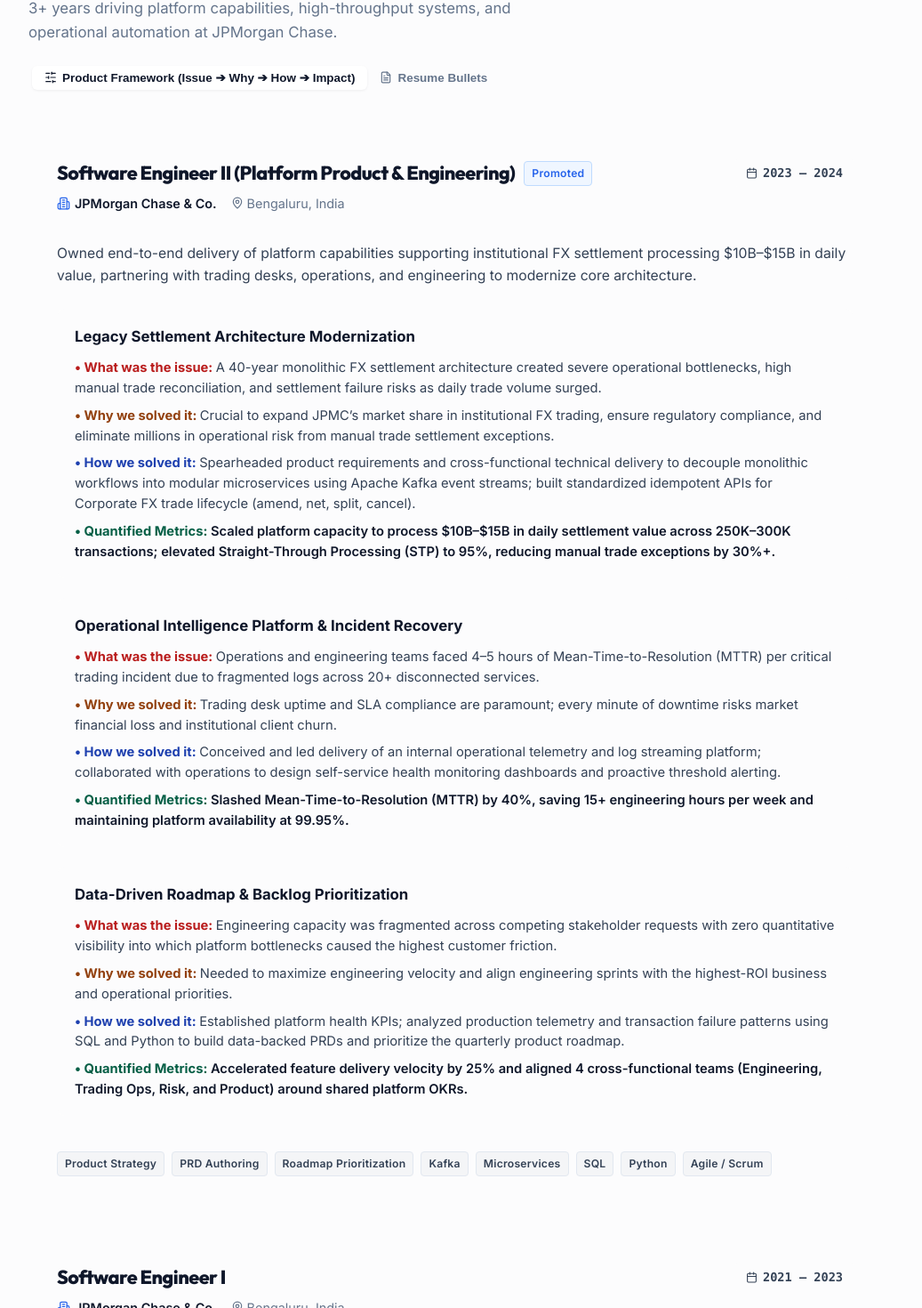
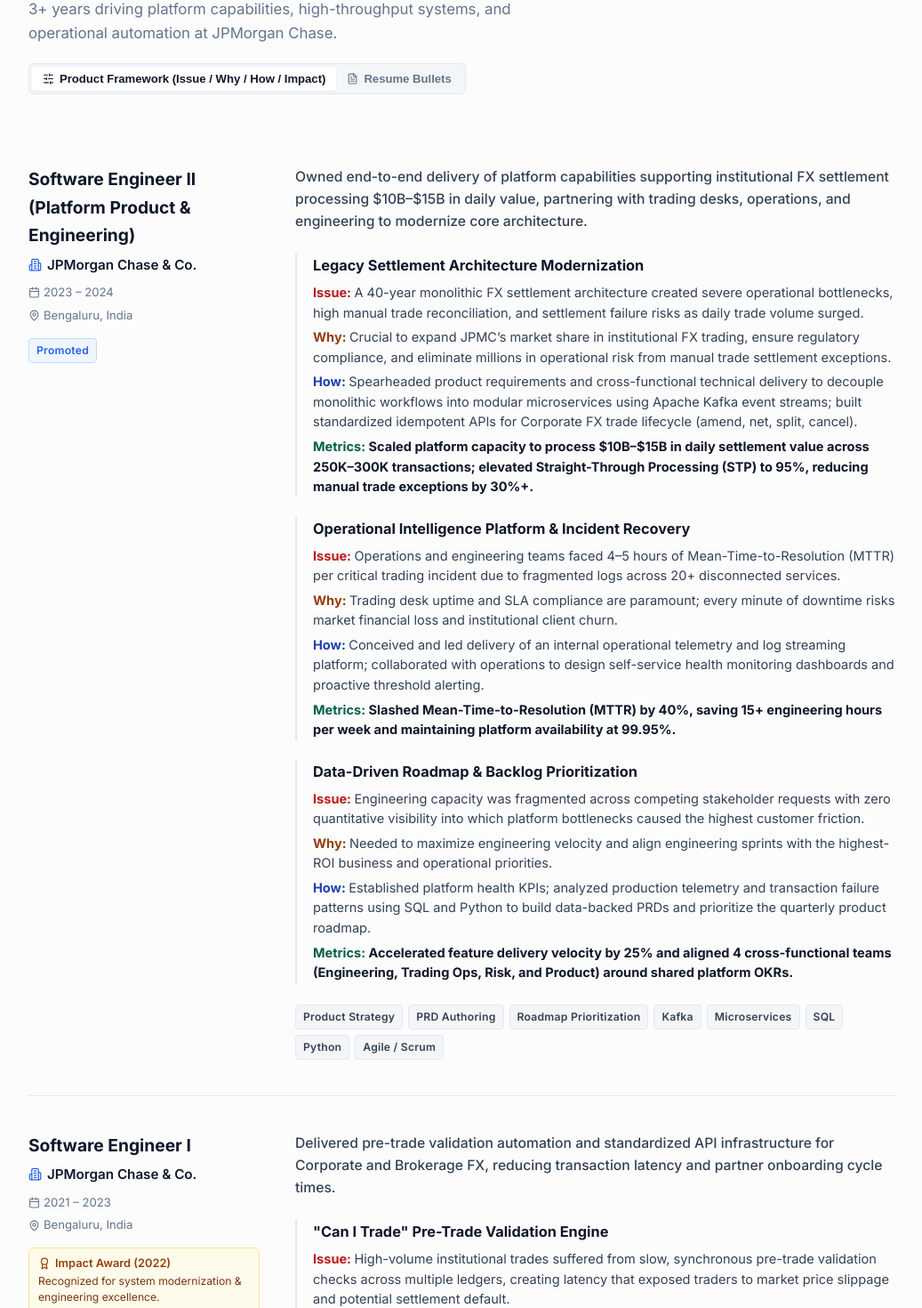
Before and after one commit to rohanvashisth/Portfolio, a React (Vite) app: page / in a window 1280 px wide. Shown: the part 1074-2544 px from the top of the page at 89% size, without its empty margins (120-1157 px from the left). Built offline with nearby package versions, Linux system fonts and the light colour scheme.

Commit message:
Auto-commit: saved changes on 10/14/2026, 6:05:43 PM

```diff
--- a/src/components/Experience.jsx
+++ b/src/components/Experience.jsx
@@ -1,8 +1,8 @@
 import React, { useState } from 'react';
-import { Award, Calendar, MapPin, Building2, CheckCircle2, SlidersHorizontal, FileText, ArrowRight } from 'lucide-react';
+import { Award, Calendar, MapPin, Building2, SlidersHorizontal, FileText } from 'lucide-react';
 
 export default function Experience() {
-  const [viewMode, setViewMode] = useState('product'); // 'product' (Issue/Why/How/Impact) or 'concise' (Standard Resume)
+  const [viewMode, setViewMode] = useState('product'); // 'product' or 'concise'
 
   const experiences = [
     {
@@ -72,7 +72,7 @@
   ];
 
   return (
-    <section id="experience" className="section" style={{ borderTop: '1px solid var(--border-subtle)' }}>
+    <section id="experience" className="section">
       <div className="container">
 
         {/* Section Header with View Toggle */}
@@ -85,14 +85,14 @@
             </p>
           </div>
 
-          {/* Toggle Button */}
+          {/* Toggle */}
           <div
             style={{
               display: 'flex',
-              backgroundColor: 'var(--bg-surface-subtle)',
-              padding: '4px',
-              borderRadius: '8px',
-              border: '1px solid var(--border-subtle)'
+              backgroundColor: 'var(--bg-subtle)',
+              padding: '3px',
+              borderRadius: '6px',
+              border: '1px solid var(--border-hairline)'
             }}
           >
             <button
@@ -101,20 +101,20 @@
                 display: 'flex',
                 alignItems: 'center',
                 gap: '6px',
-                padding: '6px 14px',
-                borderRadius: '6px',
-                fontSize: '0.84rem',
+                padding: '6px 12px',
+                borderRadius: '4px',
+                fontSize: '0.82rem',
                 fontWeight: 600,
                 cursor: 'pointer',
                 border: 'none',
                 backgroundColor: viewMode === 'product' ? '#ffffff' : 'transparent',
                 color: viewMode === 'product' ? 'var(--text-primary)' : 'var(--text-muted)',
-                boxShadow: viewMode === 'product' ? '0 1px 3px rgba(0,0,0,0.06)' : 'none',
+                boxShadow: viewMode === 'product' ? '0 1px 2px rgba(0,0,0,0.05)' : 'none',
                 transition: 'all 0.15s ease'
               }}
             >
-              <SlidersHorizontal size={14} />
-              <span>Product Framework (Issue ➔ Why ➔ How ➔ Impact)</span>
+              <SlidersHorizontal size={13} />
+              <span>Product Framework (Issue / Why / How / Impact)</span>
             </button>
             <button
               onClick={() => setViewMode('concise')}
@@ -122,191 +122,159 @@
                 display: 'flex',
                 alignItems: 'center',
                 gap: '6px',
-                padding: '6px 14px',
-                borderRadius: '6px',
-                fontSize: '0.84rem',
+                padding: '6px 12px',
+                borderRadius: '4px',
+                fontSize: '0.82rem',
                 fontWeight: 600,
                 cursor: 'pointer',
                 border: 'none',
                 backgroundColor: viewMode === 'concise' ? '#ffffff' : 'transparent',
                 color: viewMode === 'concise' ? 'var(--text-primary)' : 'var(--text-muted)',
-                boxShadow: viewMode === 'concise' ? '0 1px 3px rgba(0,0,0,0.06)' : 'none',
+                boxShadow: viewMode === 'concise' ? '0 1px 2px rgba(0,0,0,0.05)' : 'none',
                 transition: 'all 0.15s ease'
               }}
             >
-              <FileText size={14} />
+              <FileText size={13} />
               <span>Resume Bullets</span>
             </button>
           </div>
         </div>
 
-        {/* Experience Cards */}
-        <div style={{ display: 'flex', flexDirection: 'column', gap: '32px', maxWidth: '960px' }}>
-          {experiences.map((exp) => (
+        {/* Integrated Timeline (Split Rail) */}
+        <div style={{ display: 'flex', flexDirection: 'column' }}>
+          {experiences.map((exp, idx) => (
             <div
               key={exp.id}
-              className="glass-card"
               style={{
-                textAlign: 'left',
-                padding: '32px',
-                position: 'relative'
+                display: 'grid',
+                gridTemplateColumns: '260px 1fr',
+                gap: '40px',
+                padding: '40px 0',
+                borderTop: idx > 0 ? '1px solid var(--border-hairline)' : 'none',
+                textAlign: 'left'
               }}
+              className="experience-split-row"
             >
-              {/* Card Header */}
-              <div
-                style={{
-                  display: 'flex',
-                  justifyContent: 'space-between',
-                  alignItems: 'flex-start',
-                  flexWrap: 'wrap',
-                  gap: '12px',
-                  marginBottom: '16px',
-                  paddingBottom: '16px',
-                  borderBottom: '1px solid var(--border-subtle)'
-                }}
-              >
+
+              {/* Left Column: Organization & Tenure */}
               <div>
-                  <div style={{ display: 'flex', alignItems: 'center', gap: '10px', flexWrap: 'wrap', marginBottom: '4px' }}>
-                    <h3 style={{ fontSize: '1.35rem', fontWeight: 750, color: 'var(--text-primary)' }}>
+                <div style={{ fontSize: '1.2rem', fontWeight: 750, color: 'var(--text-primary)', marginBottom: '4px' }}>
                   {exp.role}
-                    </h3>
+                </div>
+
+                <div style={{ fontSize: '0.95rem', fontWeight: 600, color: 'var(--text-primary)', display: 'flex', alignItems: 'center', gap: '6px', marginBottom: '8px' }}>
+                  <Building2 size={15} style={{ color: 'var(--primary)' }} />
+                  <span>{exp.company}</span>
+                </div>
+
+                <div style={{ display: 'flex', flexDirection: 'column', gap: '4px', fontSize: '0.82rem', color: 'var(--text-muted)', marginBottom: '14px' }}>
+                  <span style={{ display: 'flex', alignItems: 'center', gap: '4px' }}>
+                    <Calendar size={13} />
+                    <span>{exp.period}</span>
+                  </span>
+                  <span style={{ display: 'flex', alignItems: 'center', gap: '4px' }}>
+                    <MapPin size={13} />
+                    <span>{exp.location}</span>
+                  </span>
+                </div>
+
                 {exp.badge && (
-                      <span className="badge badge-primary">
+                  <span className="badge badge-primary" style={{ marginBottom: '10px' }}>
                     {exp.badge}
                   </span>
                 )}
+
+                {exp.award && (
+                  <div
+                    style={{
+                      marginTop: '8px',
+                      padding: '8px 10px',
+                      backgroundColor: 'var(--amber-subtle)',
+                      border: '1px solid #fde68a',
+                      borderRadius: '6px',
+                      fontSize: '0.8rem',
+                      fontWeight: 600,
+                      color: '#92400e',
+                      lineHeight: 1.4
+                    }}
+                  >
+                    <div style={{ display: 'flex', alignItems: 'center', gap: '5px', marginBottom: '2px' }}>
+                      <Award size={14} />
+                      <span>Impact Award (2022)</span>
+                    </div>
+                    <span style={{ fontWeight: 400, fontSize: '0.76rem', color: '#78350f' }}>
+                      Recognized for system modernization & engineering excellence.
+                    </span>
+                  </div>
+                )}
               </div>
 
-                  <div style={{ display: 'flex', alignItems: 'center', gap: '16px', flexWrap: 'wrap', fontSize: '0.9rem', color: 'var(--text-muted)' }}>
-                    <span style={{ fontWeight: 600, color: 'var(--text-primary)', display: 'flex', alignItems: 'center', gap: '5px' }}>
-                      <Building2 size={15} style={{ color: 'var(--primary)' }} />
-                      {exp.company}
-                    </span>
-                    <span style={{ display: 'flex', alignItems: 'center', gap: '4px' }}>
-                      <MapPin size={14} />
-                      {exp.location}
-                    </span>
-                  </div>
-                </div>
+              {/* Right Column: Narrative & Bullets */}
+              <div>
+                <p style={{ fontSize: '0.98rem', color: 'var(--text-secondary)', lineHeight: 1.6, marginBottom: '24px', fontWeight: 500 }}>
+                  {exp.pmSummary}
+                </p>
 
+                {viewMode === 'product' ? (
+                  <div style={{ display: 'flex', flexDirection: 'column', gap: '22px' }}>
+                    {exp.points.map((pt, pIdx) => (
                       <div
+                        key={pIdx}
                         style={{
-                    fontFamily: 'var(--font-mono)',
-                    fontSize: '0.85rem',
-                    fontWeight: 600,
-                    color: 'var(--text-secondary)',
-                    backgroundColor: 'var(--bg-base)',
-                    padding: '6px 12px',
-                    borderRadius: '6px',
-                    border: '1px solid var(--border-subtle)',
+                          borderLeft: '2px solid var(--border-hairline)',
+                          paddingLeft: '18px',
                           display: 'flex',
-                    alignItems: 'center',
+                          flexDirection: 'column',
                           gap: '6px'
                         }}
                       >
-                  <Calendar size={13} />
-                  <span>{exp.period}</span>
-                </div>
-              </div>
-
-              {/* Award Banner if applicable */}
-              {exp.award && (
-                <div
-                  style={{
-                    display: 'flex',
-                    alignItems: 'center',
-                    gap: '10px',
-                    padding: '10px 14px',
-                    backgroundColor: 'var(--amber-light)',
-                    border: '1px solid var(--amber-border)',
-                    borderRadius: '8px',
-                    marginBottom: '20px',
-                    fontSize: '0.88rem',
-                    fontWeight: 600,
-                    color: '#92400e'
-                  }}
-                >
-                  <Award size={18} style={{ flexShrink: 0 }} />
-                  <span>{exp.award}</span>
-                </div>
-              )}
-
-              {/* Summary */}
-              <p style={{ fontSize: '0.98rem', color: 'var(--text-secondary)', lineHeight: 1.6, marginBottom: '24px' }}>
-                {exp.pmSummary}
-              </p>
-
-              {/* Points: Either Product Framework or Concise Bullets */}
-              {viewMode === 'product' ? (
-                <div style={{ display: 'flex', flexDirection: 'column', gap: '22px', marginBottom: '24px' }}>
-                  {exp.points.map((pt, idx) => (
-                    <div
-                      key={idx}
-                      style={{
-                        padding: '18px 20px',
-                        backgroundColor: 'var(--bg-base)',
-                        borderRadius: '10px',
-                        border: '1px solid var(--border-subtle)',
-                        display: 'flex',
-                        flexDirection: 'column',
-                        gap: '10px'
-                      }}
-                    >
-                      <div style={{ fontSize: '1.05rem', fontWeight: 700, color: 'var(--text-primary)' }}>
+                        <div style={{ fontSize: '1.02rem', fontWeight: 700, color: 'var(--text-primary)' }}>
                           {pt.title}
                         </div>
 
-                      <div style={{ display: 'grid', gridTemplateColumns: '1fr', gap: '8px', fontSize: '0.92rem', lineHeight: 1.55 }}>
+                        <div style={{ display: 'flex', flexDirection: 'column', gap: '5px', fontSize: '0.91rem', lineHeight: 1.55 }}>
                           <div>
-                          <strong style={{ color: '#b91c1c', fontWeight: 700 }}>• What was the issue: </strong>
+                            <span style={{ color: '#b91c1c', fontWeight: 700 }}>Issue: </span>
                             <span style={{ color: 'var(--text-secondary)' }}>{pt.issue}</span>
                           </div>
                           <div>
-                          <strong style={{ color: '#92400e', fontWeight: 700 }}>• Why we solved it: </strong>
+                            <span style={{ color: '#92400e', fontWeight: 700 }}>Why: </span>
                             <span style={{ color: 'var(--text-secondary)' }}>{pt.why}</span>
                           </div>
                           <div>
-                          <strong style={{ color: '#1e40af', fontWeight: 700 }}>• How we solved it: </strong>
+                            <span style={{ color: '#1e40af', fontWeight: 700 }}>How: </span>
                             <span style={{ color: 'var(--text-secondary)' }}>{pt.how}</span>
                           </div>
                           <div>
-                          <strong style={{ color: '#065f46', fontWeight: 700 }}>• Quantified Metrics: </strong>
-                          <span style={{ color: 'var(--text-primary)', fontWeight: 600 }}>{pt.metrics}</span>
+                            <span style={{ color: '#065f46', fontWeight: 700 }}>Metrics: </span>
+                            <span style={{ color: 'var(--text-primary)', fontWeight: 650 }}>{pt.metrics}</span>
                           </div>
                         </div>
                       </div>
                     ))}
                   </div>
                 ) : (
-                <div style={{ display: 'flex', flexDirection: 'column', gap: '14px', marginBottom: '24px' }}>
-                  {exp.points.map((pt, idx) => (
-                    <div key={idx} style={{ display: 'flex', gap: '12px', alignItems: 'flex-start' }}>
-                      <div
-                        style={{
-                          width: '6px',
-                          height: '6px',
-                          borderRadius: '50%',
-                          backgroundColor: 'var(--primary)',
-                          marginTop: '8px',
-                          flexShrink: 0
-                        }}
-                      />
-                      <div style={{ fontSize: '0.96rem', lineHeight: 1.6, color: 'var(--text-secondary)' }}>
-                        <strong style={{ color: 'var(--text-primary)', fontWeight: 650 }}>{pt.title}: </strong>
-                        <span>{pt.conciseBullet}</span>
-                      </div>
-                    </div>
+                  <ul style={{ listStyle: 'none', display: 'flex', flexDirection: 'column', gap: '14px', padding: 0 }}>
+                    {exp.points.map((pt, pIdx) => (
+                      <li key={pIdx} style={{ display: 'flex', gap: '10px', alignItems: 'flex-start', fontSize: '0.95rem', lineHeight: 1.6 }}>
+                        <span style={{ color: 'var(--primary)', fontWeight: 800 }}>•</span>
+                        <span>
+                          <strong style={{ color: 'var(--text-primary)' }}>{pt.title}: </strong>
+                          <span style={{ color: 'var(--text-secondary)' }}>{pt.conciseBullet}</span>
+                        </span>
+                      </li>
                     ))}
-                </div>
+                  </ul>
                 )}
 
-              {/* Technology & Tooling Tags */}
-              <div style={{ display: 'flex', gap: '8px', flexWrap: 'wrap', paddingTop: '16px', borderTop: '1px solid var(--border-subtle)' }}>
+                {/* Tags */}
+                <div style={{ display: 'flex', gap: '6px', flexWrap: 'wrap', marginTop: '24px' }}>
                   {exp.skills.map((skill) => (
                     <span key={skill} className="badge badge-neutral">
                       {skill}
                     </span>
                   ))}
+                </div>
               </div>
 
             </div>
@@ -314,6 +282,15 @@
         </div>
 
       </div>
+
+      <style>{`
+        @media (max-width: 820px) {
+          .experience-split-row {
+            grid-template-columns: 1fr !important;
+            gap: 20px !important;
+          }
+        }
+      `}</style>
     </section>
   );
 }
```
Lines whose indentation alone changed are shown as unchanged.
